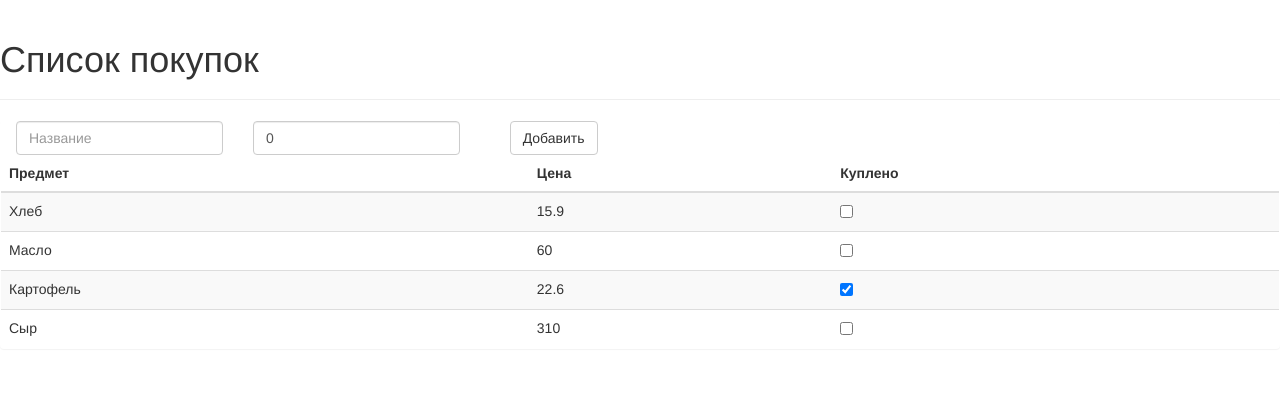
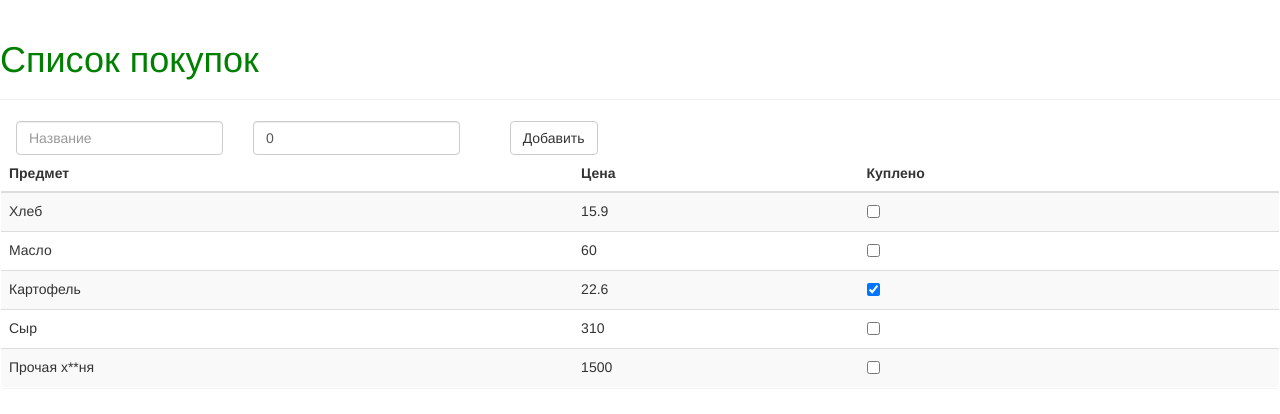
Before and after one commit to AntonioBuenos/purchaseapp, an Angular app: page / in a window 1280 px wide. Shown: the top 414 px of the page. Built offline with nearby package versions, Linux system fonts and the light colour scheme.

Commit message:
CSS added to AppComponent

```diff
--- a/src/app/app.component.ts
+++ b/src/app/app.component.ts
@@ -1,6 +1,6 @@
-import { Component } from '@angular/core';
+import {Component} from '@angular/core';
 
-class Item{
+class Item {
   purchase: string;
   done: boolean;
   price: number;
@@ -15,19 +15,20 @@ class Item{
 
 @Component({
   selector: 'my-app',
-  template: `<div class="page-header">
+  template: `
+    <div class="page-header">
       <h1> Список покупок </h1>
     </div>
     <div class="panel">
       <div class="form-inline">
         <div class="form-group">
           <div class="col-md-8">
-                    <input class="form-control" [(ngModel)]="text" placeholder = "Название" />
+            <input class="form-control" [(ngModel)]="text" placeholder="Название"/>
           </div>
         </div>
         <div class="form-group">
           <div class="col-md-6">
-                    <input type="number" class="form-control" [(ngModel)]="price" placeholder="Цена" />
+            <input type="number" class="form-control" [(ngModel)]="price" placeholder="Цена"/>
           </div>
         </div>
         <div class="form-group">
@@ -48,11 +49,21 @@ class Item{
         <tr *ngFor="let item of items">
           <td>{{item.purchase}}</td>
           <td>{{item.price}}</td>
-                    <td><input type="checkbox" [(ngModel)]="item.done" /></td>
+          <td><input type="checkbox" [(ngModel)]="item.done"/></td>
         </tr>
         </tbody>
       </table>
-    </div>`
+    </div>`,
+  styles: [`
+    h1, h2 {
+      color: green;
+    }
+
+    p {
+      font-size: 13px;
+      font-family: "Informal Roman", fantasy;
+    }
+  `]
 })
 export class AppComponent {
   text: string = "";
@@ -60,14 +71,16 @@ export class AppComponent {
 
   items: Item[] =
     [
-      { purchase: "Хлеб", done: false, price: 15.9 },
-      { purchase: "Масло", done: false, price: 60 },
-      { purchase: "Картофель", done: true, price: 22.6 },
-      { purchase: "Сыр", done: false, price:310 }
+      {purchase: "Хлеб", done: false, price: 15.9},
+      {purchase: "Масло", done: false, price: 60},
+      {purchase: "Картофель", done: true, price: 22.6},
+      {purchase: "Сыр", done: false, price: 310},
+      {purchase: "Прочая х**ня", done: false, price: 1500}
     ];
+
   addItem(text: string, price: number): void {
 
-    if(text==null || text.trim()=="" || price==null)
+    if (text == null || text.trim() == "" || price == null)
       return;
     this.items.push(new Item(text, price));
   }
```
Lines whose indentation alone changed are shown as unchanged.
